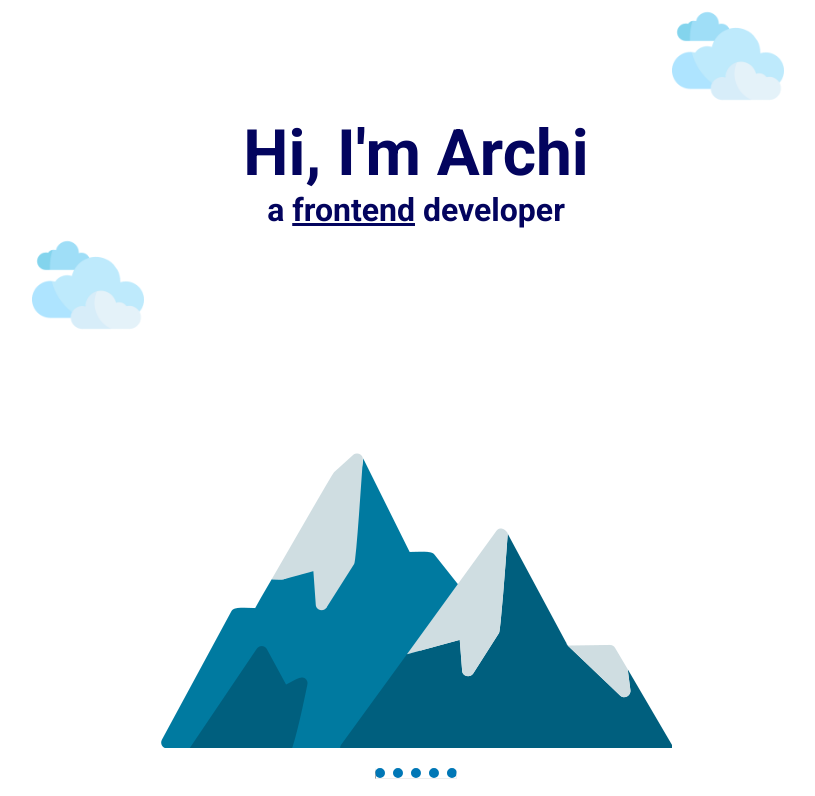
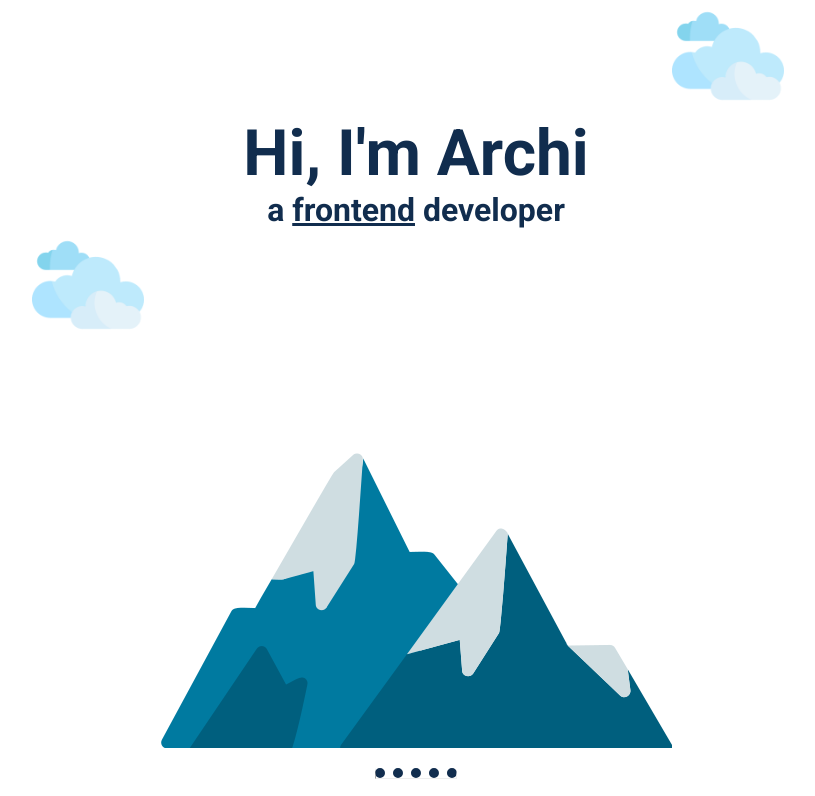
Before and after one commit to archihalder/portfolio, a plain HTML site: page index.html in a window 1280 px wide. Shown: the top 796 px of the page, without its empty margins (224-1039 px from the left). Drawn offline with Linux system fonts and the light colour scheme.

Commit message:
removed hr style

```diff
--- a/css/hero.css
+++ b/css/hero.css
@@ -19,7 +19,7 @@
 
 .title-text {
   text-align: center;
-  color: var(--clr-900);
+  color: var(--new-900);
 }
 
 h1 {
@@ -44,12 +44,6 @@ h1 {
   max-width: 100%;
 }
 
-hr {
-  margin: 20px auto;
-  border-top: var(--clr-700) dotted 10px;
-  width: 80px;
-}
-
 @media (max-width: 600px) {
   .top {
     left: 60%;
```
